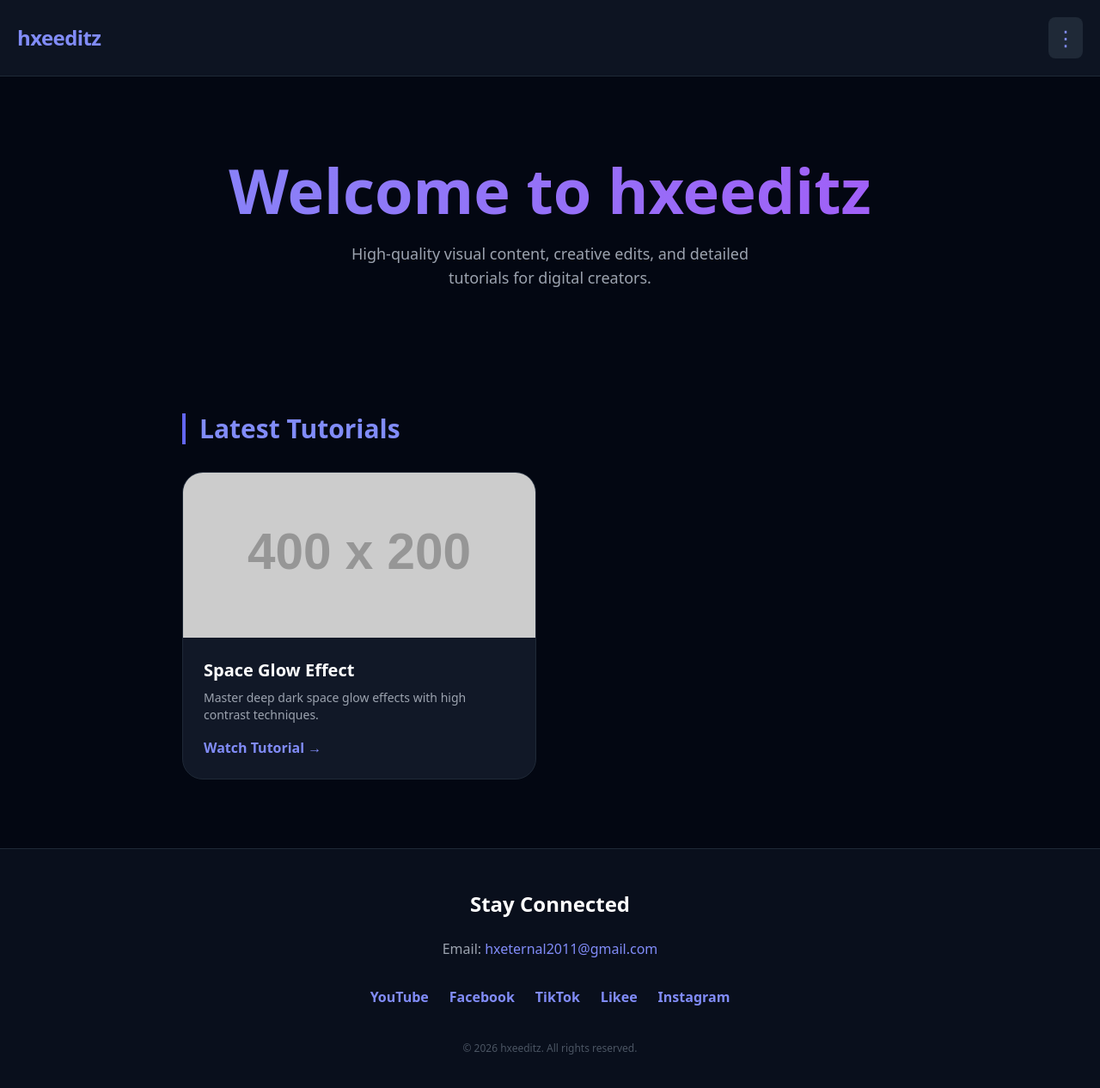
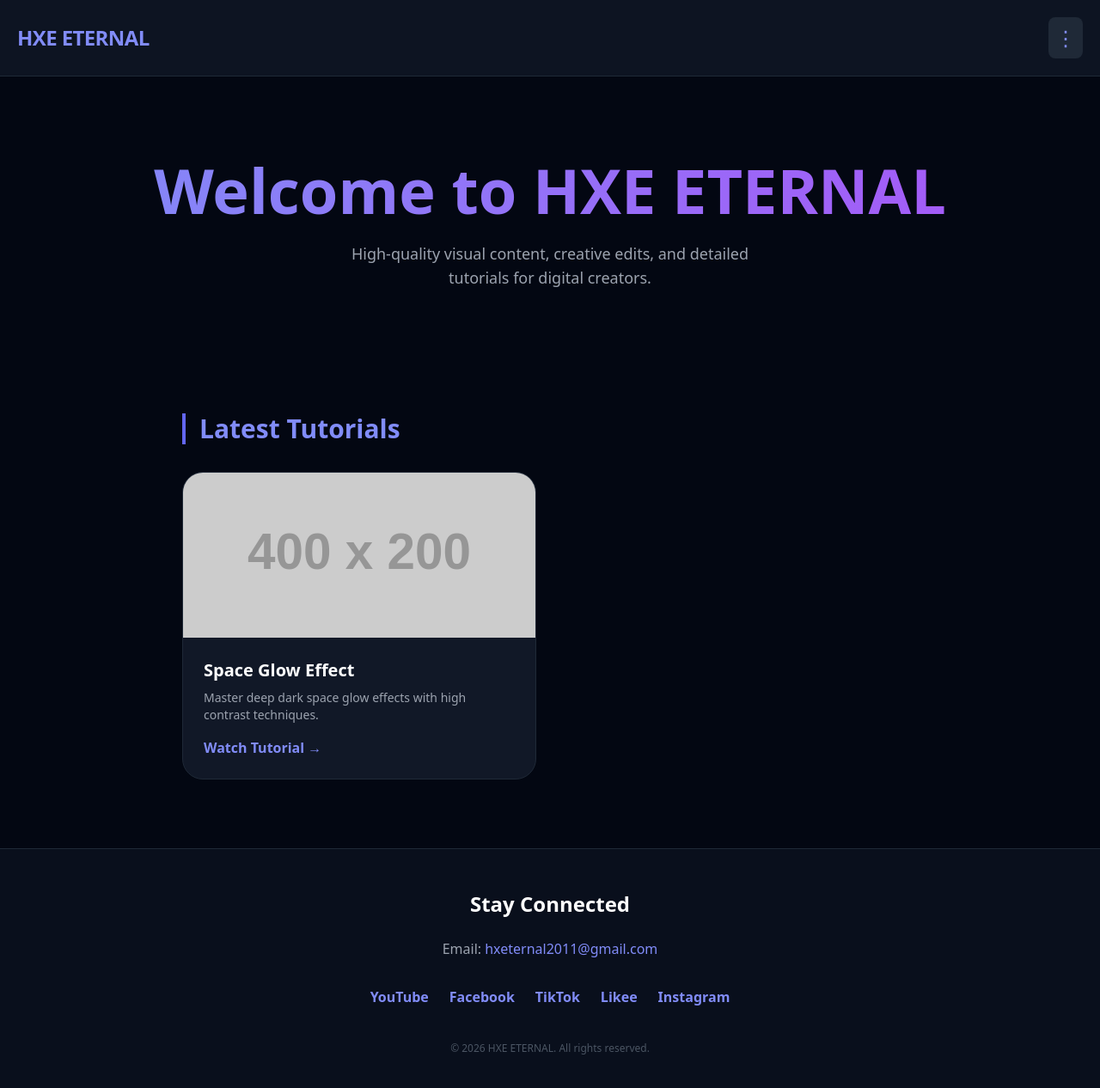
Before and after one commit to hxeternal/HX-ETERNAL, a plain HTML site: page index.html in a window 1280 px wide. Shown: the whole page at 86% size. Drawn offline with nearby package versions, Linux system fonts and the light colour scheme; placeholder pictures from the web are drawn by us.

Commit message:
Update index.html

```diff
--- a/index.html
+++ b/index.html
@@ -1,16 +1,16 @@
-<!DOCTYPE html>
+            <!DOCTYPE html>
 <html lang="en" class="scroll-smooth">
 <head>
     <meta charset="UTF-8">
     <meta name="viewport" content="width=device-width, initial-scale=1.0">
-    <title>hxeeditz | Digital Content Hub</title>
+    <title>HXE ETERNAL | Space Edits & Tutorials</title>
     <script src="https://cdn.tailwindcss.com"></script>
 </head>
 <body class="bg-gray-950 text-white font-sans min-h-screen selection:bg-indigo-500 selection:text-white">
 
     <!-- Navbar -->
     <nav class="flex justify-between items-center p-5 border-b border-gray-800 bg-gray-900/80 backdrop-blur sticky top-0 z-50">
-        <h1 class="text-2xl font-black text-indigo-400 tracking-tight">hxeeditz</h1>
+        <h1 class="text-2xl font-black text-indigo-400 tracking-tight">HXE ETERNAL</h1>
         <button id="menu-btn" class="text-2xl p-2 bg-gray-800 hover:bg-gray-700 rounded-lg text-indigo-400 transition-all">⋮</button>
 
         <!-- Dropdown Menu -->
@@ -23,7 +23,7 @@
 
     <!-- Hero Section -->
     <header class="text-center py-24 px-5">
-        <h2 class="text-5xl md:text-7xl font-extrabold text-transparent bg-clip-text bg-gradient-to-r from-indigo-400 to-purple-500 mb-6">Welcome to hxeeditz</h2>
+        <h2 class="text-5xl md:text-7xl font-extrabold text-transparent bg-clip-text bg-gradient-to-r from-indigo-400 to-purple-500 mb-6">Welcome to HXE ETERNAL</h2>
         <p class="text-gray-400 text-lg max-w-lg mx-auto">High-quality visual content, creative edits, and detailed tutorials for digital creators.</p>
     </header>
 
@@ -33,7 +33,7 @@
 
         <div class="grid grid-cols-1 md:grid-cols-2 gap-8">
 
-            <!-- Tutorial Card 1 (COPY THIS BLOCK TO ADD MORE) -->
+            <!-- Tutorial Card 1 -->
             <div class="bg-gray-900 rounded-3xl border border-gray-800 overflow-hidden hover:border-indigo-500/50 transition-all duration-300">
                 <img src="https://via.placeholder.com/400x200" alt="Tutorial Image" class="w-full h-48 object-cover">
                 <div class="p-6">
@@ -42,7 +42,6 @@
                     <a href="#" target="_blank" class="text-indigo-400 font-bold hover:text-indigo-300">Watch Tutorial →</a>
                 </div>
             </div>
-            <!-- End of Card 1 -->
 
         </div>
     </section>
@@ -61,7 +60,7 @@
             <a href="https://l.likee.video/p/lceSUM" target="_blank" class="hover:text-white transition">Likee</a>
             <a href="https://www.instagram.com/hxe_editz?igsh=dDJoZmtsYnFnbmVt&igsi=dDJoZmtsYnFnbmVt" target="_blank" class="hover:text-white transition">Instagram</a>
         </div>
-        <p class="text-gray-600 text-xs mt-10">© 2026 hxeeditz. All rights reserved.</p>
+        <p class="text-gray-600 text-xs mt-10">© 2026 HXE ETERNAL. All rights reserved.</p>
     </footer>
 
     <!-- JavaScript -->
```
